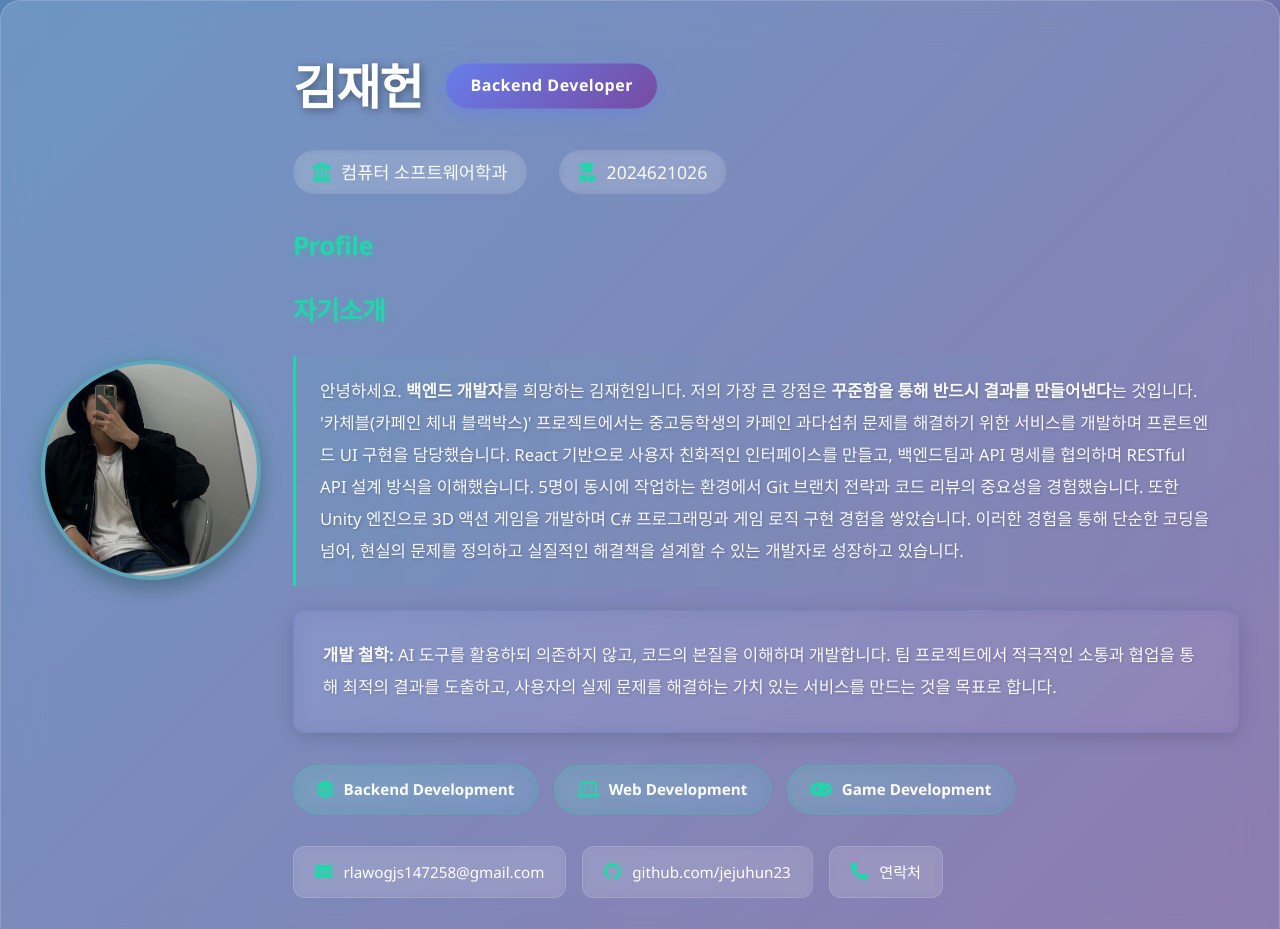
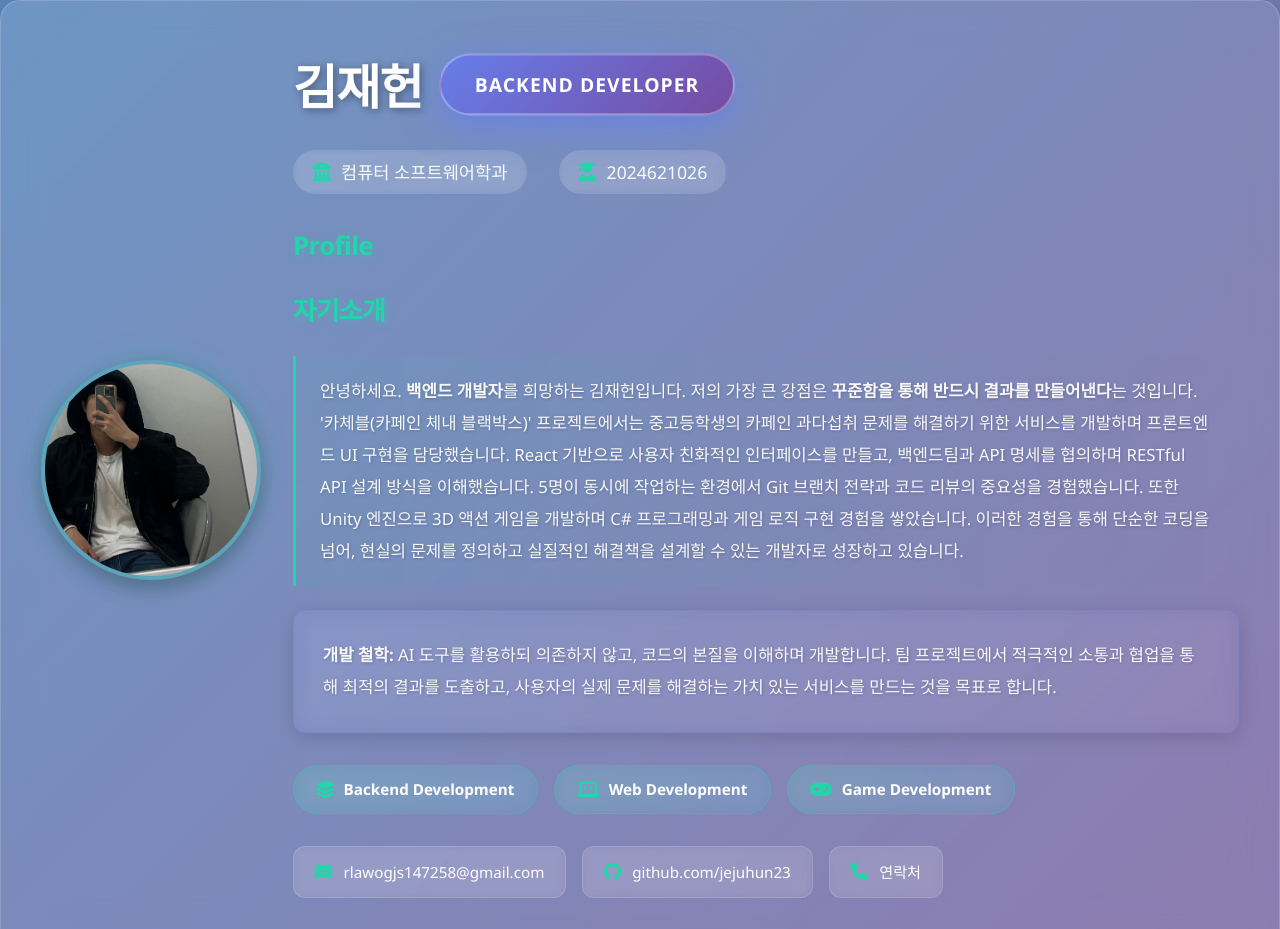
Before and after one commit to jejuhun23/portfolio, a plain HTML site: page index.html in a window 1280 px wide. Shown: the top 929 px of the page. Drawn offline with Linux system fonts and the light colour scheme.

Commit message:
Backend Developer badge enhancement

```diff
--- a/style.css
+++ b/style.css
@@ -85,23 +85,57 @@ body {
 .title-badge {
     background: linear-gradient(135deg, #667eea 0%, #764ba2 100%);
     color: white;
-    padding: 0.6rem 1.5rem;
-    border-radius: 30px;
-    font-size: 1rem;
-    font-weight: 600;
-    letter-spacing: 0.5px;
-    box-shadow: 0 4px 15px rgba(102, 126, 234, 0.4);
-    animation: badgePulse 3s ease-in-out infinite;
+    padding: 0.8rem 2rem;
+    border-radius: 35px;
+    font-size: 1.15rem;
+    font-weight: 700;
+    letter-spacing: 1px;
+    box-shadow: 0 6px 25px rgba(102, 126, 234, 0.6);
+    animation: badgePulse 2s ease-in-out infinite;
+    border: 2px solid rgba(255, 255, 255, 0.3);
+    text-transform: uppercase;
+    position: relative;
+    overflow: hidden;
+}
+
+/* 백엔드 개발자 배지 빛나는 효과 */
+.title-badge::before {
+    content: '';
+    position: absolute;
+    top: -50%;
+    left: -50%;
+    width: 200%;
+    height: 200%;
+    background: linear-gradient(
+        45deg,
+        transparent,
+        rgba(255, 255, 255, 0.3),
+        transparent
+    );
+    transform: rotate(45deg);
+    animation: shine 3s ease-in-out infinite;
+}
+
+@keyframes shine {
+    0% {
+        left: -50%;
+    }
+    50% {
+        left: 150%;
+    }
+    100% {
+        left: 150%;
+    }
 }
 
 @keyframes badgePulse {
     0%, 100% {
-        box-shadow: 0 4px 15px rgba(102, 126, 234, 0.4);
-        transform: translateY(0);
+        box-shadow: 0 6px 25px rgba(102, 126, 234, 0.6);
+        transform: translateY(0) scale(1);
     }
     50% {
-        box-shadow: 0 6px 20px rgba(102, 126, 234, 0.6);
-        transform: translateY(-2px);
+        box-shadow: 0 10px 35px rgba(102, 126, 234, 0.8);
+        transform: translateY(-3px) scale(1.05);
     }
 }
 
@@ -271,8 +305,9 @@ body {
     }
 
     .title-badge {
-        font-size: 0.9rem;
-        padding: 0.5rem 1.2rem;
+        font-size: 1rem;
+        padding: 0.7rem 1.5rem;
+        letter-spacing: 0.8px;
     }
 
     .student-info {
```
